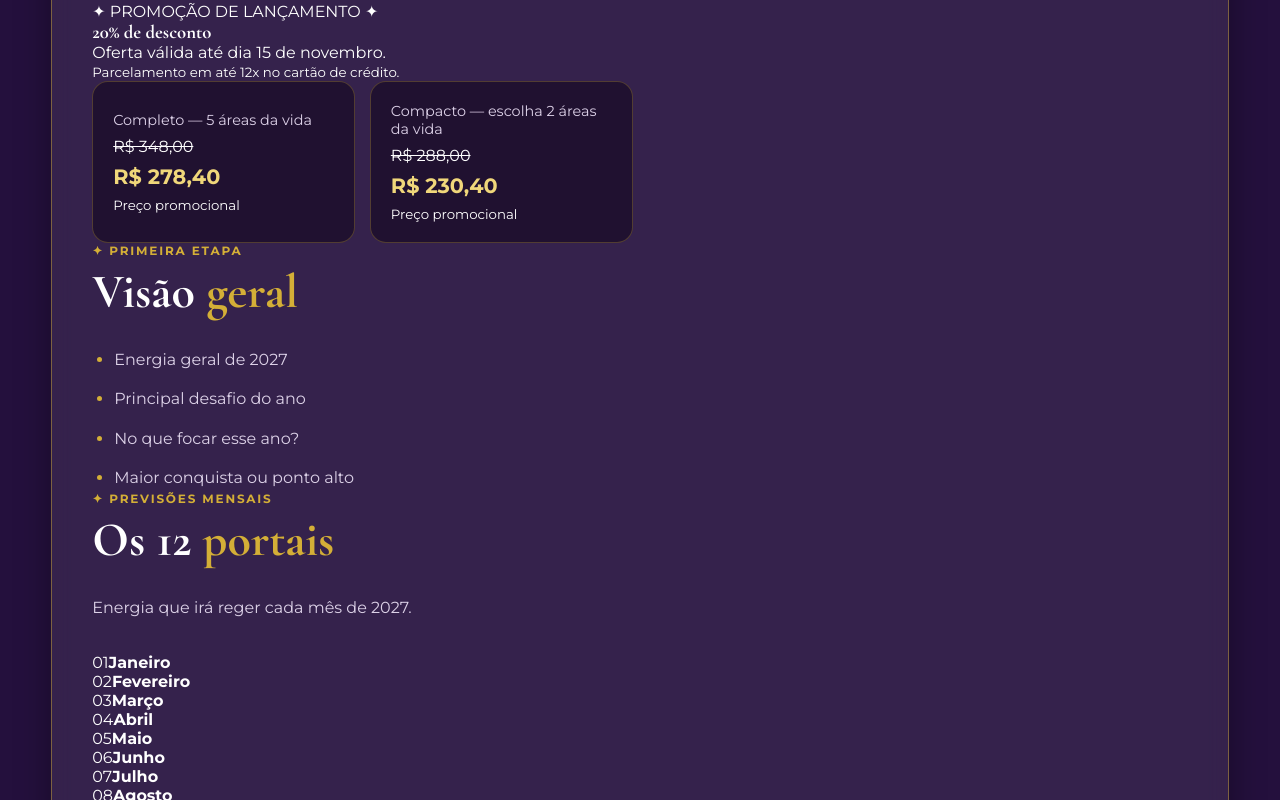
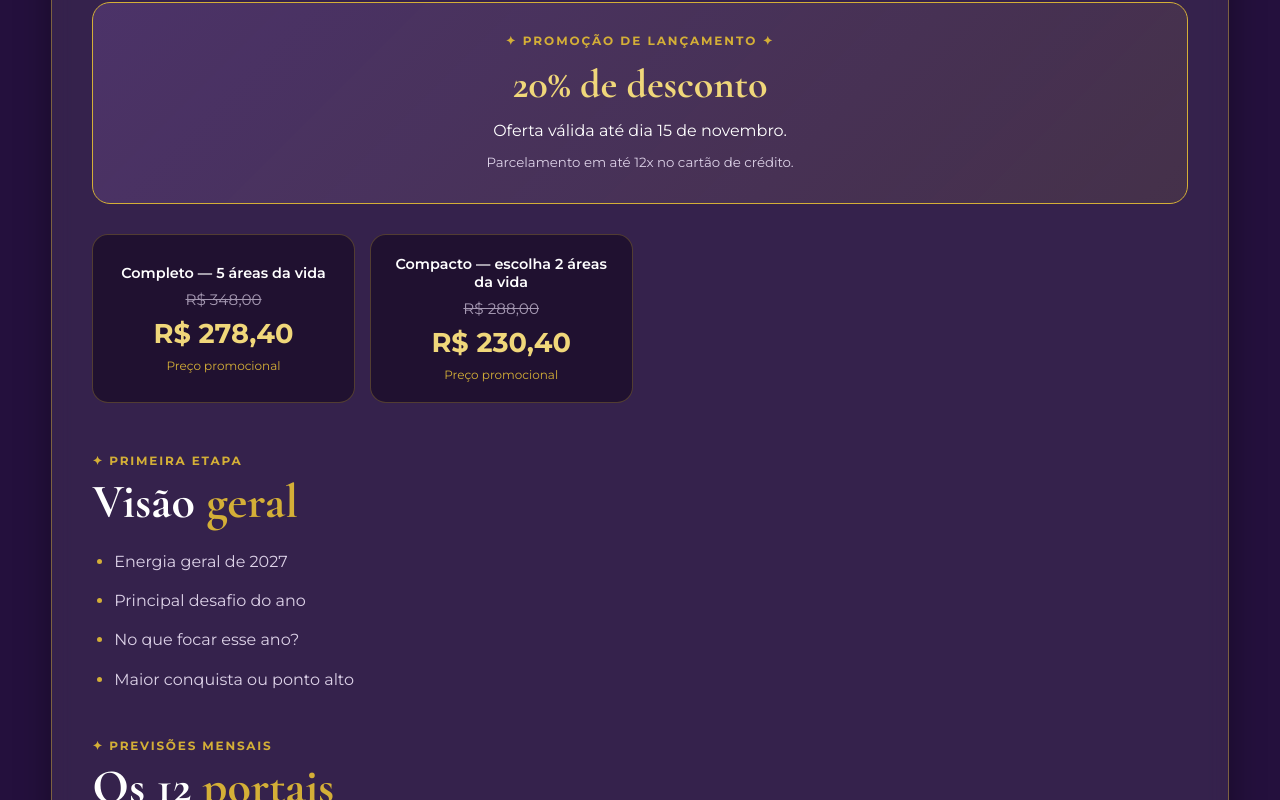
Before and after one commit to SkYantS28/site_ellecartomante, a React (Vite) app: page /#/catalogo in a window 1280 px wide. Shown: the part 2220-3020 px from the top of the page. Built offline with nearby package versions, Linux system fonts and the light colour scheme.

Commit message:
Add styles for Mapa 2027 promotion and layout

```diff
--- a/src/pages/Catalogo.css
+++ b/src/pages/Catalogo.css
@@ -563,3 +563,161 @@ font-size: 1.15rem;
 padding: 0 18px 20px;
 }
 }
+
+/* =========================================================
+   MAPA 2027
+========================================================= */
+
+.mapa2027-promotion {
+  position: relative;
+  margin: 30px 0;
+  padding: 30px 25px;
+  text-align: center;
+  background: linear-gradient(
+    135deg,
+    rgba(155, 109, 204, 0.22),
+    rgba(212, 175, 55, 0.10)
+  );
+  border: 1px solid var(--dourado);
+  border-radius: 18px;
+}
+
+.mapa2027-promotion > span {
+  display: block;
+  margin-bottom: 12px;
+  color: var(--dourado);
+  font-size: 0.75rem;
+  font-weight: 700;
+  letter-spacing: 0.16em;
+}
+
+.mapa2027-promotion h3 {
+  margin-bottom: 10px;
+  color: var(--dourado-claro);
+  font-size: clamp(1.8rem, 4vw, 2.5rem);
+}
+
+.mapa2027-promotion p {
+  margin-bottom: 8px;
+  color: var(--branco);
+  line-height: 1.6;
+}
+
+.mapa2027-promotion small {
+  color: var(--texto-claro);
+  line-height: 1.6;
+}
+
+.mapa2027-price-card {
+  min-height: 150px;
+  align-items: center;
+  text-align: center;
+}
+
+.mapa2027-price-card > span {
+  color: var(--branco);
+  font-weight: 600;
+}
+
+.mapa2027-price-card del {
+  color: var(--texto-claro);
+  font-size: 0.95rem;
+  opacity: 0.7;
+}
+
+.mapa2027-price-card strong {
+  color: var(--dourado-claro);
+  font-size: 1.7rem;
+}
+
+.mapa2027-price-card small {
+  color: var(--dourado);
+  font-size: 0.75rem;
+}
+
+.mapa2027-content {
+  display: flex;
+  flex-direction: column;
+  gap: 45px;
+  margin-top: 50px;
+}
+
+.mapa2027-block {
+  min-width: 0;
+}
+
+.mapa2027-block .section-heading {
+  margin-bottom: 22px;
+}
+
+.mapa2027-months {
+  display: grid;
+  grid-template-columns: repeat(4, 1fr);
+  gap: 12px;
+  margin-top: 25px;
+}
+
+.mapa2027-month {
+  display: flex;
+  flex-direction: column;
+  align-items: center;
+  justify-content: center;
+  gap: 8px;
+  min-height: 90px;
+  padding: 15px 10px;
+  background: rgba(22, 9, 34, 0.65);
+  border: 1px solid rgba(212, 175, 55, 0.28);
+  border-radius: 14px;
+  transition:
+    transform var(--transition),
+    border-color var(--transition),
+    background var(--transition);
+}
+
+.mapa2027-month:hover {
+  transform: translateY(-4px);
+  background: rgba(155, 109, 204, 0.18);
+  border-color: var(--dourado);
+}
+
+.mapa2027-month span {
+  color: var(--dourado);
+  font-size: 0.75rem;
+  font-weight: 700;
+}
+
+.mapa2027-month strong {
+  color: var(--branco);
+  font-size: 0.95rem;
+}
+
+.mapa2027-block .method-grid {
+  margin-top: 25px;
+}
+
+/* RESPONSIVIDADE DO MAPA 2027 */
+
+@media (max-width: 700px) {
+  .mapa2027-promotion {
+    padding: 25px 18px;
+  }
+
+  .mapa2027-months {
+    grid-template-columns: repeat(3, 1fr);
+    gap: 10px;
+  }
+
+  .mapa2027-month {
+    min-height: 80px;
+  }
+}
+
+@media (max-width: 480px) {
+  .mapa2027-months {
+    grid-template-columns: repeat(2, 1fr);
+  }
+
+  .mapa2027-price-card {
+    min-height: 135px;
+  }
+}
```
